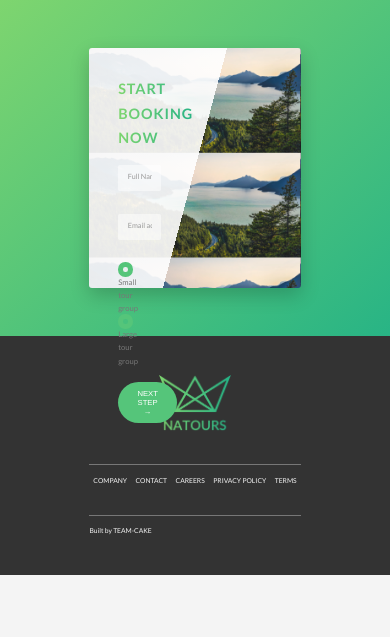
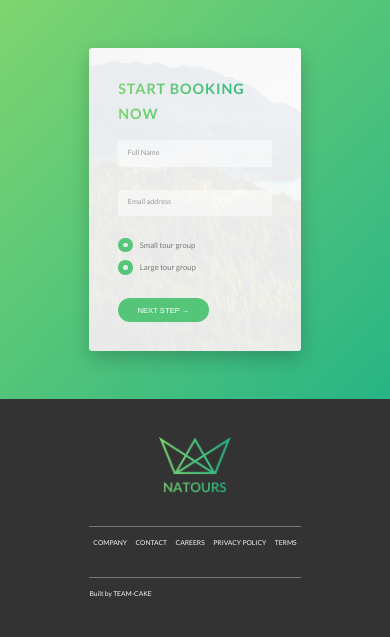
Before and after one commit to team-cake/just-a-website, a PHP site: page / in a window 390 px wide. Shown: the part 3870-4507 px from the top of the page. Before the commit the page ends 4445 px from the top, so only its background shows below. Run offline with PHP 8.4, Linux system fonts and the light colour scheme.

Commit message:
Adjusted booking for tab-port, tab-land and phone

```diff
--- a/public/css/style.css
+++ b/public/css/style.css
@@ -456,6 +456,9 @@ body {
   width: 90%;
   display: block;
   transition: all 0.3s; }
+  @media (max-width: 56.25em) {
+    .form__input {
+      width: 100%; } }
   .form__input:focus {
     outline: none;
     box-shadow: 0 1rem 2rem rgba(0, 0, 0, 0.1);
@@ -482,6 +485,10 @@ body {
 .form__radio-group {
   width: 49%;
   display: inline-block; }
+  @media (max-width: 56.25em) {
+    .form__radio-group {
+      width: 100%;
+      margin-bottom: 2rem; } }
 
 .form__radio-input {
   display: none; }
@@ -935,8 +942,20 @@ body {
   background-image: linear-gradient(105deg, rgba(255, 255, 255, 0.9) 0%, rgba(255, 255, 255, 0.9) 50%, transparent 50%), url(/public/img/nat-10.jpg);
   background-size: 100%;
   border-radius: 3px;
-  box-shadow: 0 1.5rem 4rem rgba(0, 0, 0, 0.2);
-  height: 50rem; }
+  box-shadow: 0 1.5rem 4rem rgba(0, 0, 0, 0.2); }
+  @media (max-width: 75em) {
+    .book {
+      background-image: linear-gradient(105deg, rgba(255, 255, 255, 0.9) 0%, rgba(255, 255, 255, 0.9) 65%, transparent 65%), url(/public/img/nat-10.jpg);
+      background-size: cover; } }
+  @media (max-width: 56.25em) {
+    .book {
+      background-image: linear-gradient(to right, rgba(255, 255, 255, 0.9) 0%, rgba(255, 255, 255, 0.9) 100%), url(/public/img/nat-10.jpg); } }
   .book__form {
     width: 50%;
     padding: 6rem; }
+    @media (max-width: 75em) {
+      .book__form {
+        width: 65%; } }
+    @media (max-width: 56.25em) {
+      .book__form {
+        width: 100%; } }
--- a/public/sass/components/_form.scss
+++ b/public/sass/components/_form.scss
@@ -16,6 +16,10 @@
 		width: 90%;
 		display: block;
 		transition: all 0.3s;
+
+		@include respond(tab-port) {
+			width: 100%;
+		}
 
 		&:focus {
 			outline: none;
@@ -51,6 +55,11 @@
 	&__radio-group {
 		width: 49%;
 		display: inline-block;
+
+		@include respond(tab-port) {
+			width: 100%;
+			margin-bottom: 2rem;
+		}
 	}
 
 	&__radio-input {
--- a/public/sass/pages/_home.scss
+++ b/public/sass/pages/_home.scss
@@ -70,10 +70,36 @@
 	border-radius: 3px;
 	box-shadow: 0 1.5rem 4rem rgba($color-black, 0.2);
 
-	height: 50rem;
+	@include respond(tab-land) {
+		background-image: linear-gradient(
+				105deg,
+				rgba($color-white, 0.9) 0%,
+				rgba($color-white, 0.9) 65%,
+				transparent 65%
+			),
+			url(/public/img/nat-10.jpg);
+		background-size: cover;
+	}
+
+	@include respond(tab-port) {
+		background-image: linear-gradient(
+				to right,
+				rgba($color-white, 0.9) 0%,
+				rgba($color-white, 0.9) 100%
+			),
+			url(/public/img/nat-10.jpg);
+	}
 
 	&__form {
 		width: 50%;
 		padding: 6rem;
+
+		@include respond(tab-land) {
+			width: 65%;
+		}
+
+		@include respond(tab-port) {
+			width: 100%;
+		}
 	}
 }
```
